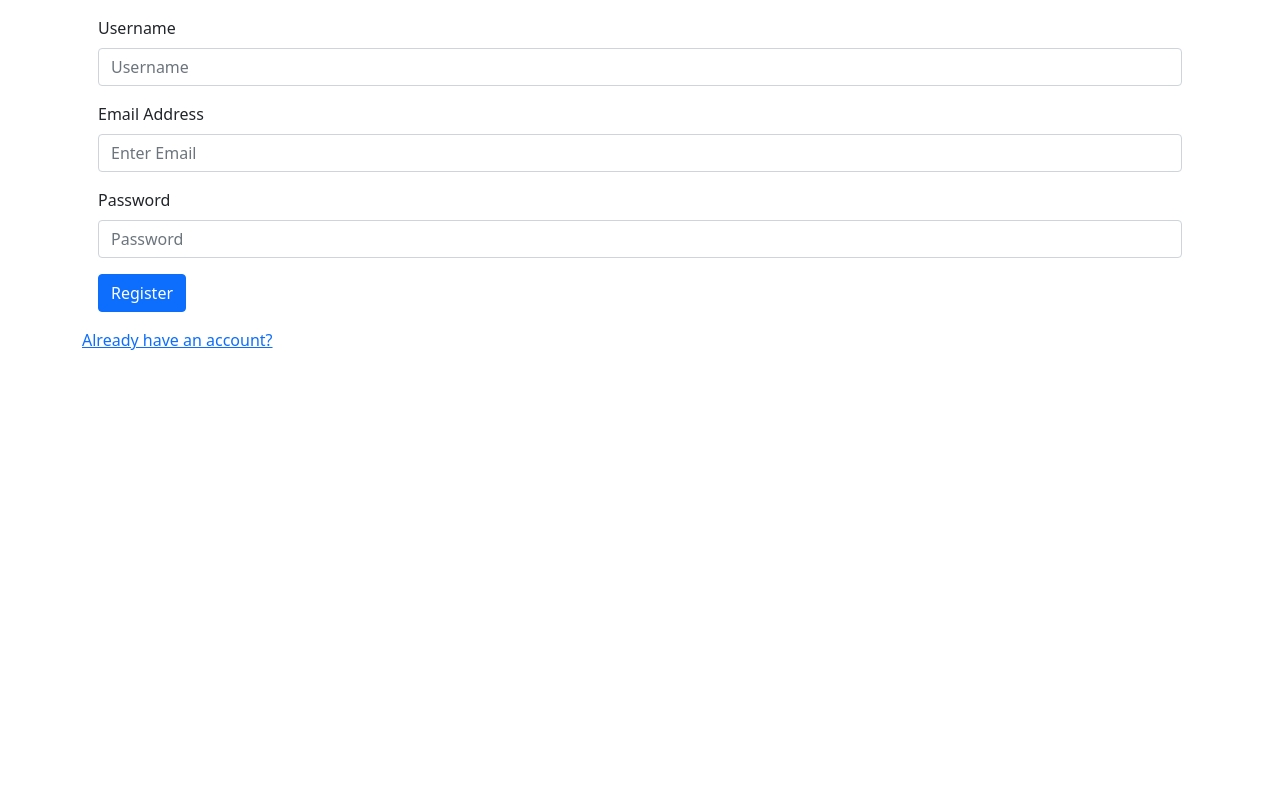
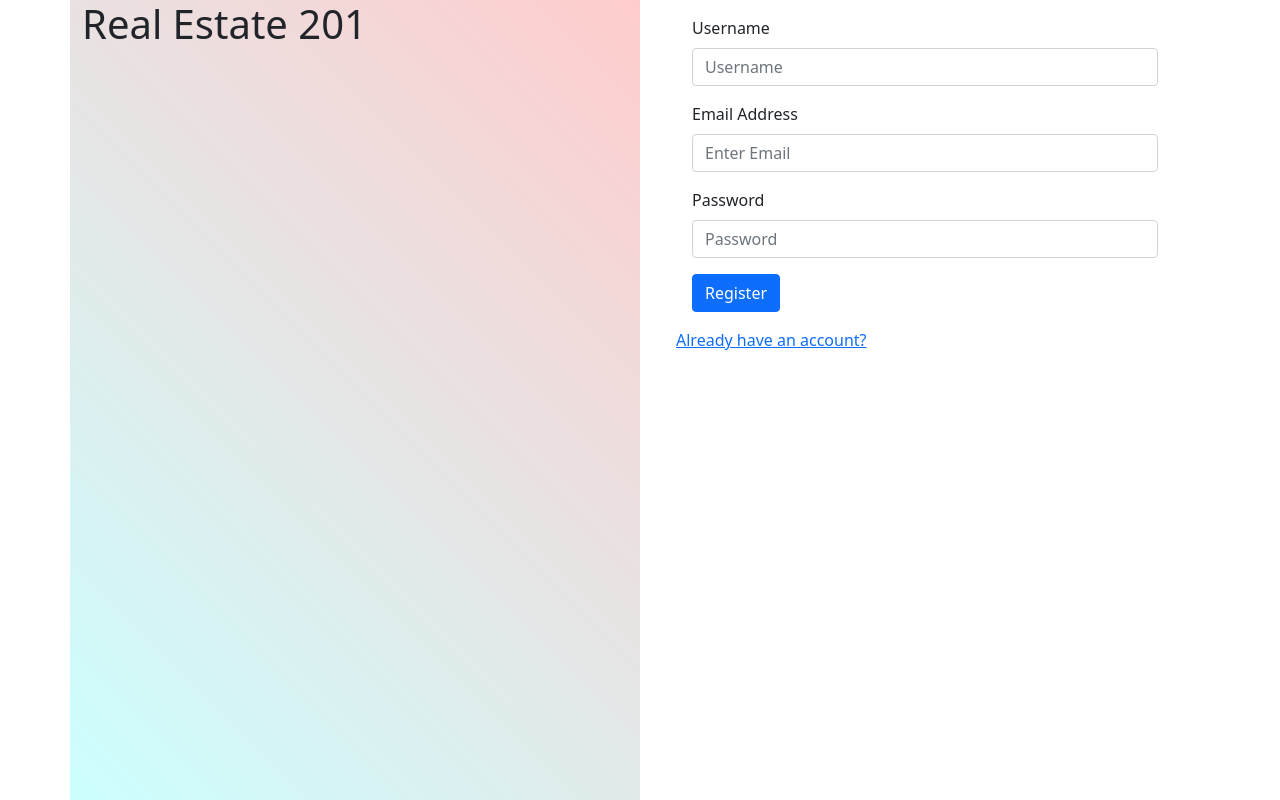
Before and after one commit to jshin720/Real-Estate-201, a React (Create React App) app in the folder client/: page /#/register in a window 1280 px wide. Built offline with nearby package versions, Linux system fonts and the light colour scheme.

Commit message:
fixed routing and dynamic splash page

```diff
--- a/client/src/App.tsx
+++ b/client/src/App.tsx
@@ -1,16 +1,16 @@
 import React from 'react';
 
 import { Route, Routes, Navigate } from 'react-router-dom';
-import Login from './login';
-import Register from './register';
+import Splash from './splash';
+
 
 
 function App() {
   return (
     <Routes>
       <Route path="*" element={<Navigate to="/register"/>}></Route>
-      <Route path='/register' element={<Register/>}></Route>
-      <Route path='/login' element={<Login/>}></Route>
+      <Route path='/register' element={<Splash entryPoint='register'/>}></Route>
+      <Route path='/login' element={<Splash entryPoint='login'/>}></Route>
     </Routes>
   )
 }
--- /dev/null
+++ b/client/src/splash.css
@@ -0,0 +1,4 @@
+#bg-cover {
+  height: 100vh;
+  background: linear-gradient(45deg, #CCFFFF, #FFCCCC);
+}
--- /dev/null
+++ b/client/src/splash.tsx
@@ -0,0 +1,25 @@
+import React from "react";
+import { Container, Row, Col } from "react-bootstrap";
+import Login from "./login";
+import Register from "./register"
+import './splash.css'
+interface SplashProps {
+    entryPoint: "login" | "register";
+}
+const Splash = ({ entryPoint }: SplashProps) => {
+
+    return (
+        <Container>
+            <Row>
+                <Col sm={12} md={6} id="bg-cover">
+                   <h1>Real Estate 201</h1>
+                </Col>
+                <Col className="vh-100" sm={12} md={6}>
+                    {entryPoint === 'login' ? <Login /> : <Register />}
+                </Col>
+            </Row>
+        </Container>
+    )
+};
+
+export default Splash;
```
